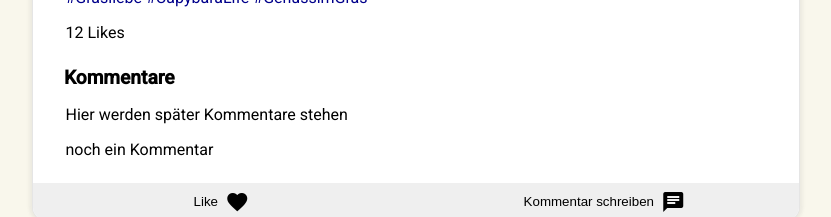
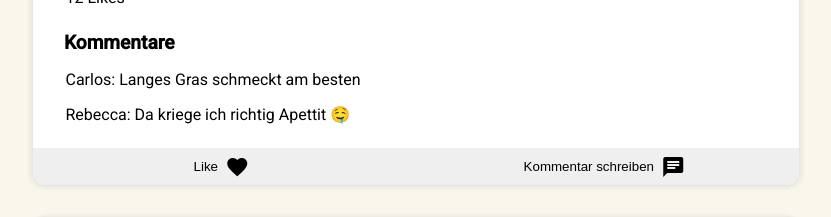
Before and after one commit to Pizzakoenigin/capybook, an Angular app: page / in a window 1280 px wide. Shown: the part 1968-2185 px from the top of the page, without its empty margins (102-933 px from the left). Built offline with nearby package versions, Linux system fonts and the light colour scheme.

Commit message:
comments

```diff
--- a/src/mock-posts.ts
+++ b/src/mock-posts.ts
@@ -11,7 +11,7 @@ export const POSTS: Post[] = [
         liked: false,
         commentPossible: false,
         editComment: false,
-        comments: ["Frederik: Was für eine tolle Schüssel 😍", "noch ein Kommentar"],
+        comments: ["Frederik: Was für eine tolle Schüssel 😍"],
         userComment: []
     },
     {
@@ -24,7 +24,7 @@ export const POSTS: Post[] = [
         liked: false,
         commentPossible: false,
         editComment: false,
-        comments: ["Hier werden später Kommentare stehen", "noch ein Kommentar"],
+        comments: ["Carlos: Langes Gras schmeckt am besten", "Rebecca: Da kriege ich richtig Apettit 🤤"],
         userComment: []
     }, {
         id: 3,
```
